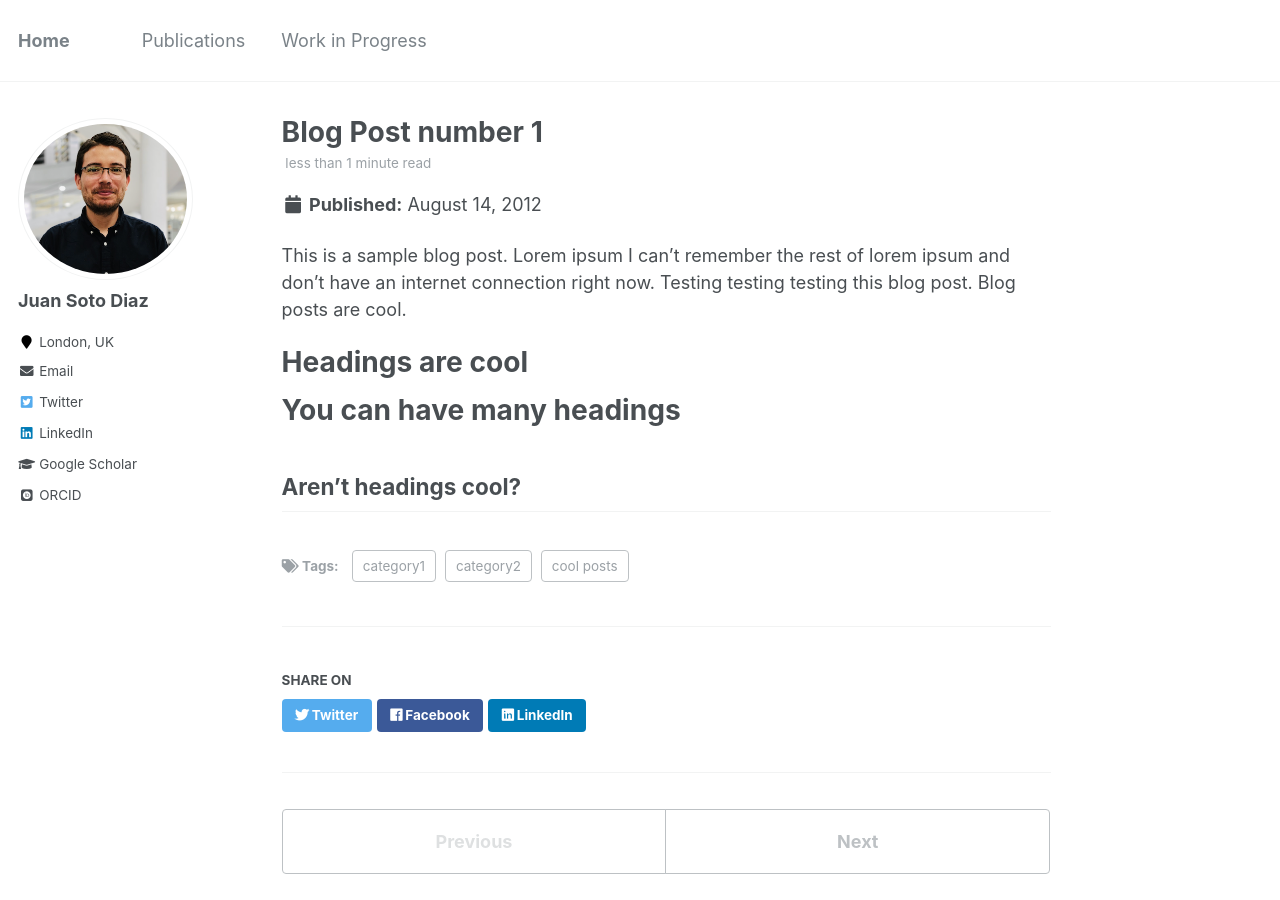
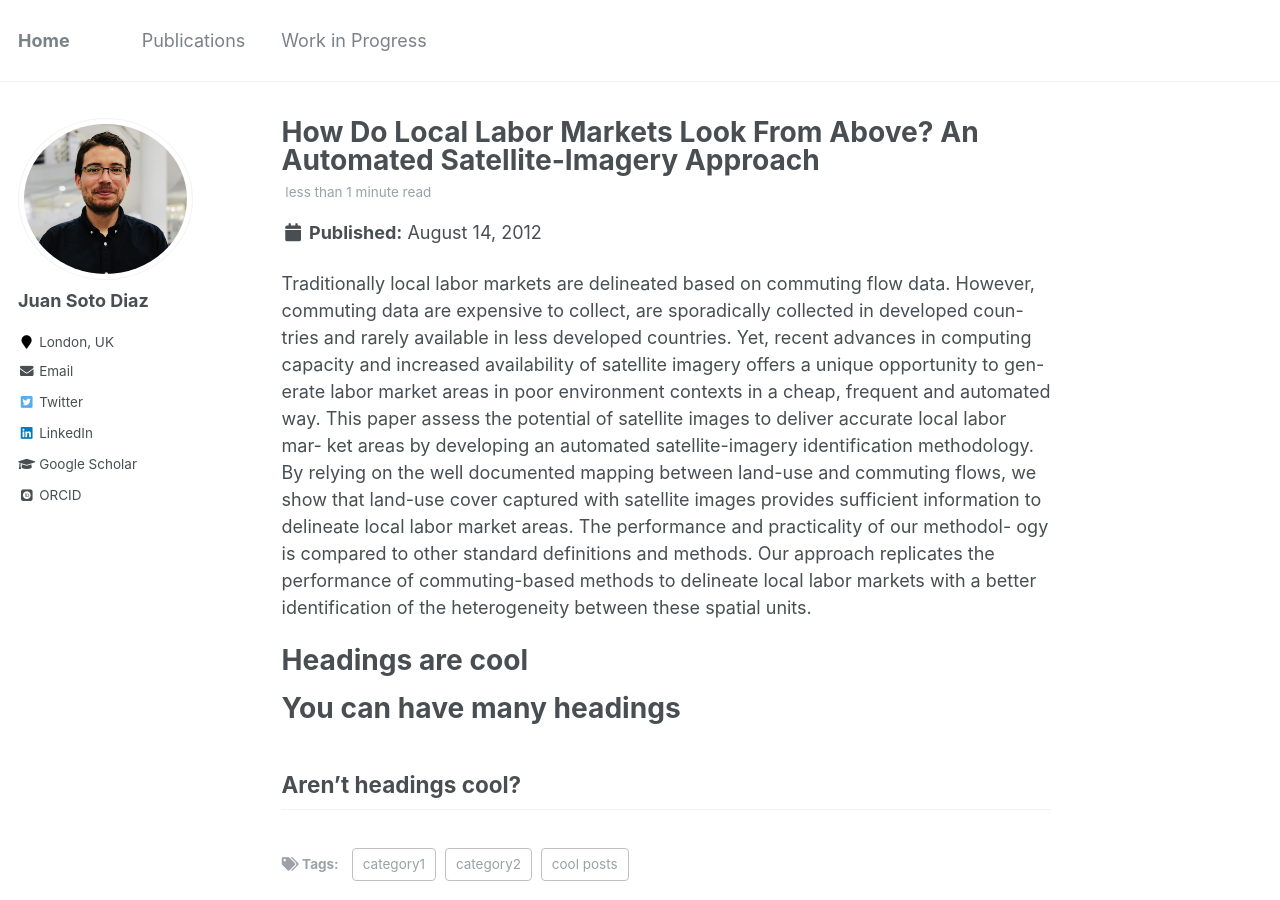
Before and after one commit to pedrofierroz87/pedrofierroz87.github.io, a Jekyll site: the page built from _posts/2012-08-14-blog-post-1.md, in a window 1280 px wide and 900 px high. Built offline with Jekyll 4.4.1, drawn with Linux system fonts in a browser that asks for light colours; some web fonts are replaced.

Commit message:
Update 2012-08-14-blog-post-1.md

```diff
--- a/_posts/2012-08-14-blog-post-1.md
+++ b/_posts/2012-08-14-blog-post-1.md
@@ -1,5 +1,5 @@
 ---
-title: 'Blog Post number 1'
+title: 'How Do Local Labor Markets Look From Above? An Automated Satellite-Imagery Approach'
 date: 2012-08-14
 permalink: /posts/2012/08/blog-post-1/
 tags:
@@ -8,7 +8,7 @@ tags:
   - category2
 ---
 
-This is a sample blog post. Lorem ipsum I can't remember the rest of lorem ipsum and don't have an internet connection right now. Testing testing testing this blog post. Blog posts are cool.
+Traditionally local labor markets are delineated based on commuting flow data. However, commuting data are expensive to collect, are sporadically collected in developed coun- tries and rarely available in less developed countries. Yet, recent advances in computing capacity and increased availability of satellite imagery offers a unique opportunity to gen- erate labor market areas in poor environment contexts in a cheap, frequent and automated way. This paper assess the potential of satellite images to deliver accurate local labor mar- ket areas by developing an automated satellite-imagery identification methodology. By relying on the well documented mapping between land-use and commuting flows, we show that land-use cover captured with satellite images provides sufficient information to delineate local labor market areas. The performance and practicality of our methodol- ogy is compared to other standard definitions and methods. Our approach replicates the performance of commuting-based methods to delineate local labor markets with a better identification of the heterogeneity between these spatial units.
 
 Headings are cool
 ======
```
